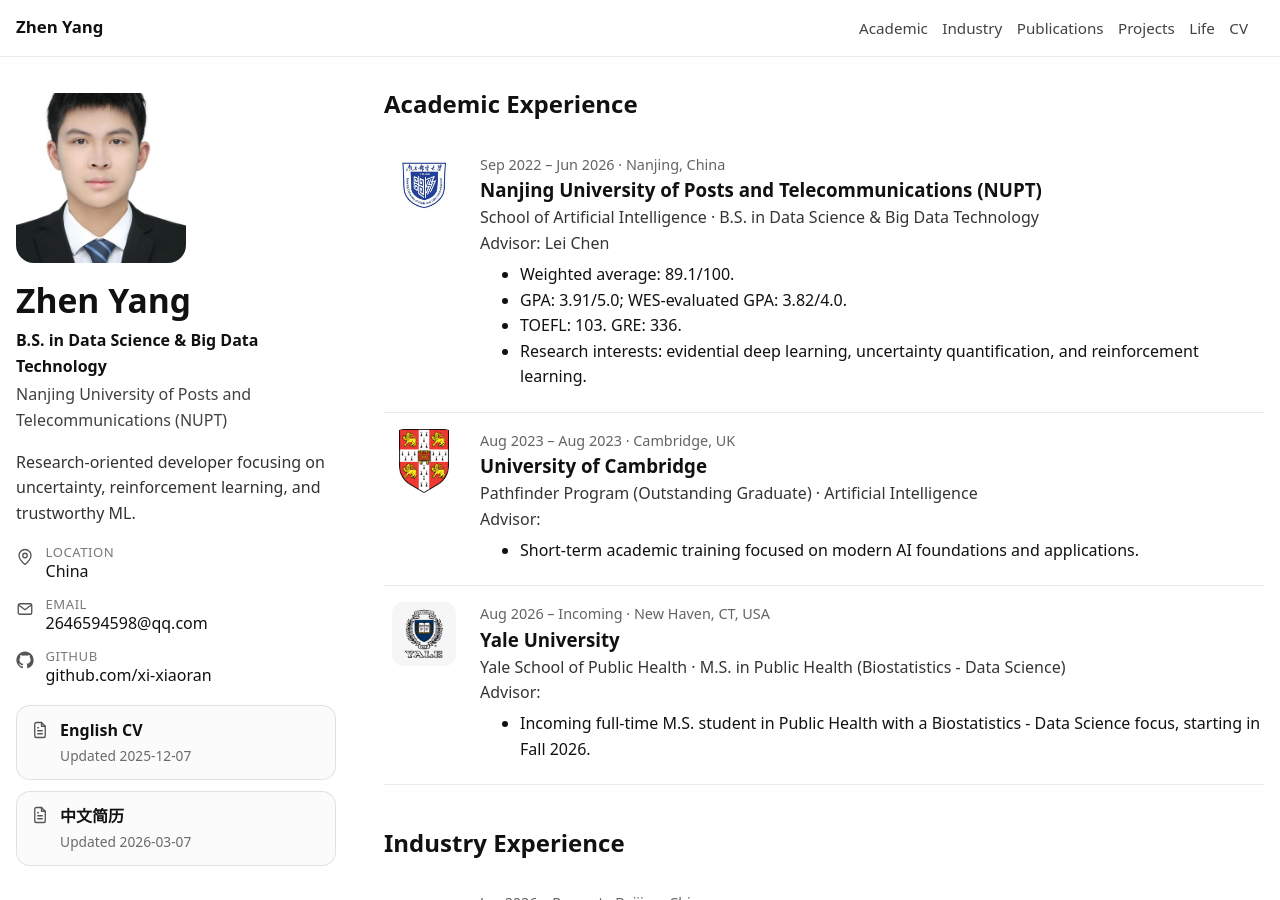
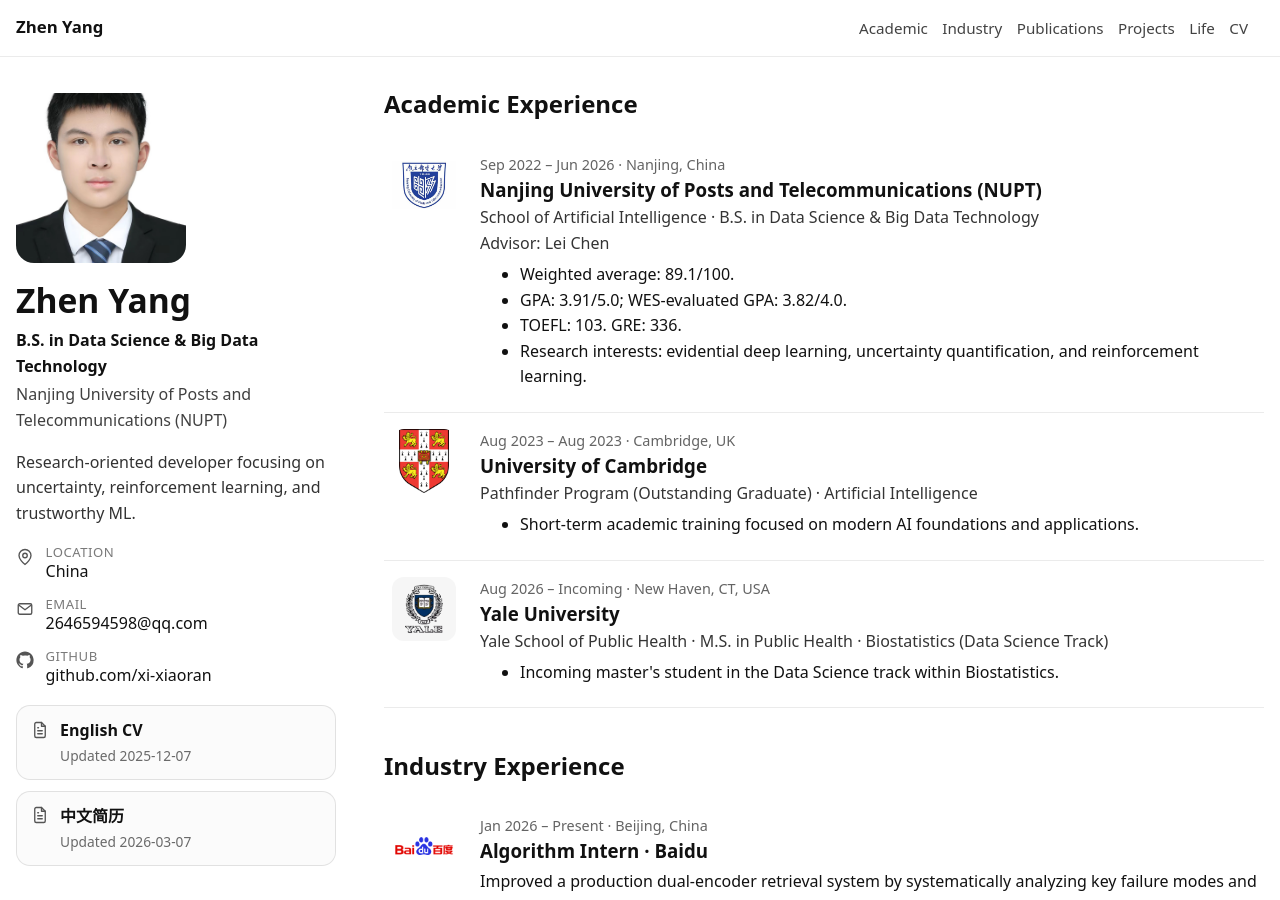
Before and after one commit to xi-xiaoran/xi-xiaoran.github.io, a Jekyll site: the page built from index.md, in a window 1280 px wide and 900 px high. Built offline with Jekyll 4.4.1, drawn with Linux system fonts in a browser that asks for light colours; comment, search, counter and statistics services are not loaded.

Commit message:
Fix academic empty fields and refine Yale entry

```diff
--- a/_data/home_academic.yml
+++ b/_data/home_academic.yml
@@ -11,26 +11,22 @@
   - 'Weighted average: 89.1/100.'
   - 'GPA: 3.91/5.0; WES-evaluated GPA: 3.82/4.0.'
   - 'TOEFL: 103. GRE: 336.'
-  - 'Research interests: evidential deep learning, uncertainty quantification, and
-    reinforcement learning.'
+  - 'Research interests: evidential deep learning, uncertainty quantification, and reinforcement learning.'
 - start: Aug 2023
   end: Aug 2023
   institution: University of Cambridge
   school_logo: /images/logos/cambridge.png
   school_unit: Pathfinder Program (Outstanding Graduate)
   program: Artificial Intelligence
-  advisor: ''
   location: Cambridge, UK
   highlights:
   - Short-term academic training focused on modern AI foundations and applications.
 - start: Aug 2026
   end: Incoming
   institution: Yale University
-  school_logo: /images/logos/yale_crest.png
+  school_logo: /images/logos/yale.png
   school_unit: Yale School of Public Health
-  program: M.S. in Public Health (Biostatistics - Data Science)
-  advisor: ''
+  program: M.S. in Public Health · Biostatistics (Data Science Track)
   location: New Haven, CT, USA
   highlights:
-  - Incoming full-time M.S. student in Public Health with a Biostatistics - Data Science
-    focus, starting in Fall 2026.
+  - Incoming master's student in the Data Science track within Biostatistics.
--- a/_data/home_projects.yml
+++ b/_data/home_projects.yml
@@ -8,11 +8,8 @@
   teaser: An automation toolkit designed to improve the success rate of convention ticket purchasing under heavy competition.
   details: 'Built for real-world ticketing bottlenecks such as queue congestion and rapid sell-out scenarios.
 
-    Designed with practical usability in mind for anime convention communities.
 
-    (You can add technical highlights here later: browser automation stack, anti-bot strategy handling, etc.)
-
-    '
+    Designed as a practical automation toolkit for anime convention ticket purchasing under extreme contention.'
   link: https://github.com/xi-xiaoran/CP31-ticket-grabbing
   github_repo: xi-xiaoran/CP31-ticket-grabbing
 - title: BUTR
--- a/_includes/custom-home.html
+++ b/_includes/custom-home.html
@@ -104,7 +104,7 @@
             <h3>{{ x.institution }}</h3>
             <div class="sub">
               {{ x.school_unit }} · {{ x.program }}
-              {% if x.advisor %}<br/>Advisor: {{ x.advisor }}{% endif %}
+              {% if x.advisor and x.advisor != "" %}<br/>Advisor: {{ x.advisor }}{% endif %}
             </div>
             {% if x.highlights %}
               <ul>
```
Also changed, not shown: images/logos/yale.png (added).
